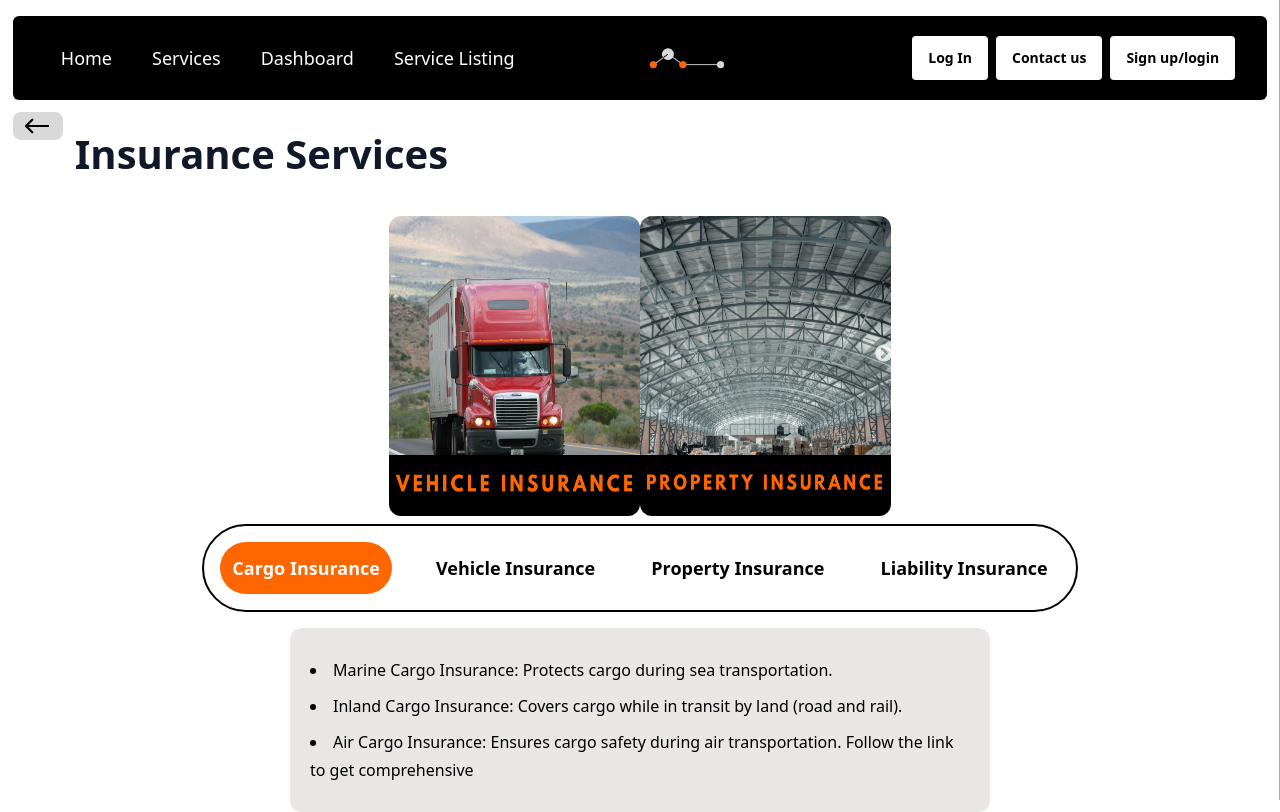
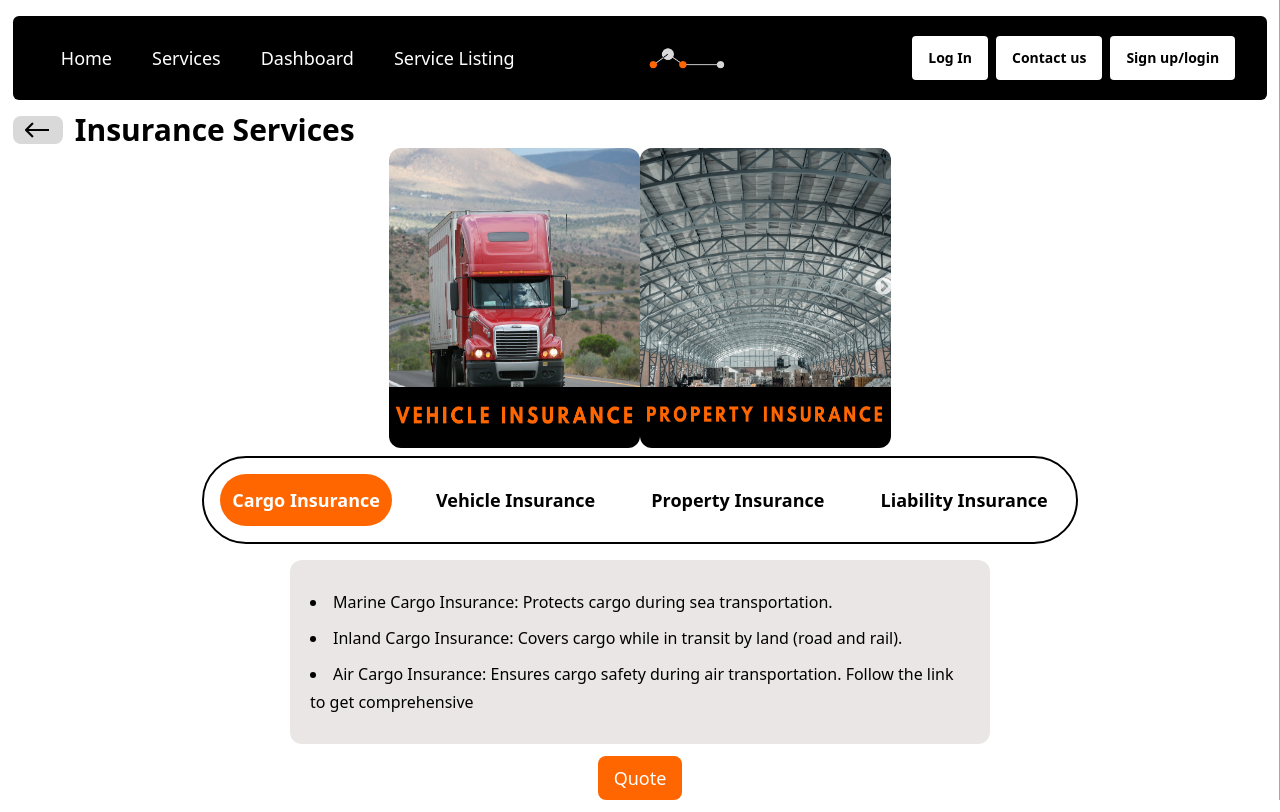
Before and after one commit to Logbiz-Private-Lilmited/LogbizFB, a React (Vite) app: page /insurance in a window 1280 px wide. Shown: the top 812 px of the page. Built offline with nearby package versions, Linux system fonts and the light colour scheme.

Commit message:
fixed font sizes & height in service pages

```diff
--- a/src/components/ServicePages/DistributionPage.jsx
+++ b/src/components/ServicePages/DistributionPage.jsx
@@ -41,9 +41,9 @@ export default function DistributionPage(props) {
       <div className="flex max-[435px]:flex-col justify-between mb-6">
         <div className=" inline-flex gap-3">
           <BackButton />
-          <h1 className="max-[435px]:text-xl font-bold">
+          <span className="md:text-3xl text-xl font-bold">
             Available {props.Name} Services
-          </h1>
+          </span>
         </div>
         <div className="inline-flex flex-row gap-3">
           <div>
--- a/src/components/ServicePages/FinancePage.jsx
+++ b/src/components/ServicePages/FinancePage.jsx
@@ -1,16 +1,16 @@
 import React from "react";
 import ServiceNavbar from "./ServiceNavbar";
 
-export default function FinancePage(props){
-    return(
+export default function FinancePage(props) {
+  return (
     <div>
       <div className=" inline-flex gap-3">
         <a href="/" className="bg-[#d9d9d9] h-fit align-middle p-3 rounded-lg">
           <img src="/src/assets/BackArrow.png" alt="" />
         </a>
-                    <h1 className="max-[435px]:text-2xl">Finance Services</h1>
+        <span className="md:text-3xl text-xl font-bold">Finance Services</span>
       </div>
       <ServiceNavbar Data={props.Data} />
     </div>
-    )
+  );
 }
--- a/src/components/ServicePages/FreightPage.jsx
+++ b/src/components/ServicePages/FreightPage.jsx
@@ -24,9 +24,9 @@ export default function FreightPage(props) {
       <div className="flex flex-col md:flex-row justify-between">
         <div className="flex-col md:flex-row inline-flex gap-3">
           <BackButton />
-          <h1 className="max-[435px]:text-lg mb-0 leading-none">
+          <span className="md:text-3xl text-xl font-bold">
             Available Freight Forwarding Services
-          </h1>
+          </span>
         </div>
         <div className="flex flex-row flex-wrap gap-3 min-w-fit">
           <div>
--- a/src/components/ServicePages/InsurancePage.jsx
+++ b/src/components/ServicePages/InsurancePage.jsx
@@ -46,9 +46,11 @@ export default function InsurancePage(props) {
 
   return (
     <div>
-      <div className=" inline-flex gap-3">
-        <BackButton/>
-        <h1 className="max-[435px]:text-2xl">Insurance Services</h1>
+      <div className="flex gap-3 items-center">
+        <BackButton />
+        <span className="md:text-3xl text-xl font-bold">
+          Insurance Services
+        </span>
       </div>
       <div className="flex justify-center items-center">
         <Slider {...settings} className="w-[40%] max-[768px]:w-[60%]">
```
Lines whose indentation alone changed are shown as unchanged.
